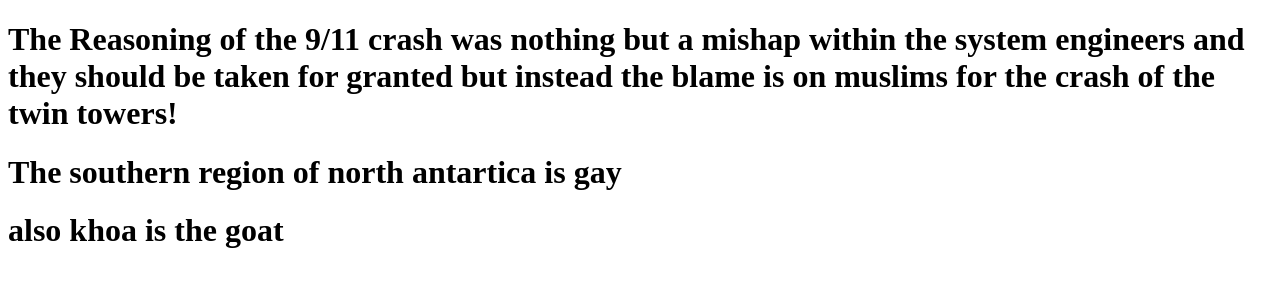
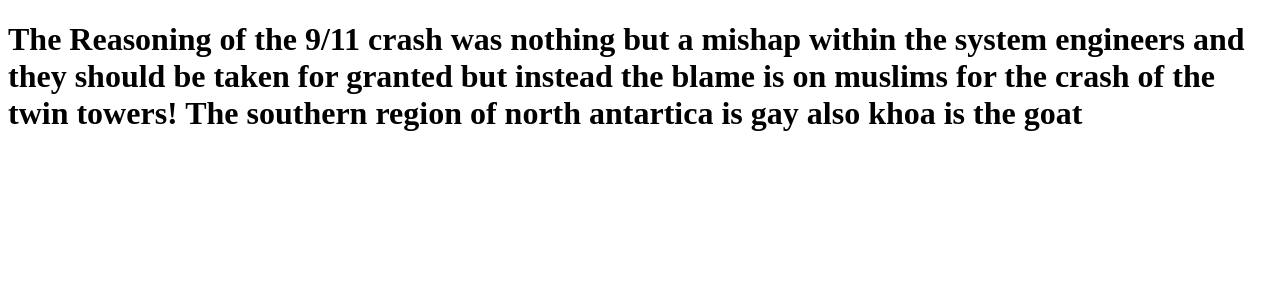
Before and after one commit to cal1xo/Script, a plain HTML site: page index.html in a window 1280 px wide. Drawn offline with Linux system fonts and the light colour scheme.

Commit message:
create index.html file

```diff
--- a/index.html
+++ b/index.html
@@ -6,8 +6,8 @@
     <title>Document</title>
 </head>
 <body>
-    <h1>The Reasoning of the 9/11 crash was nothing but a mishap within the system engineers and they should be taken for granted but instead the blame is on muslims for the crash of the twin towers!</h1>
-<h1>The southern region of north antartica is gay</h1>
-<h1>also khoa is the goat</h1>
+    <h1>The Reasoning of the 9/11 crash was nothing but a mishap within the system engineers and they should be taken for granted but instead the blame is on muslims for the crash of the twin towers!
+The southern region of north antartica is gay
+also khoa is the goat</h1>
 </body>
 </html>
```
